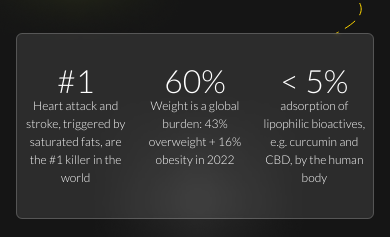
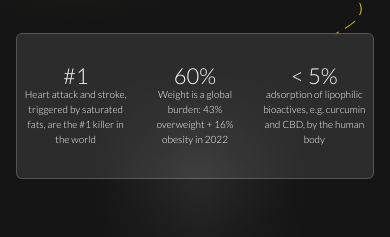
Before and after one commit to MrDrProfessorPatrick/olexir, a Next.js app: page /technology in a window 390 px wide. Shown: the part 875-1112 px from the top of the page. Built offline with nearby package versions, Linux system fonts and the light colour scheme.

Commit message:
problem table aligned #2

```diff
--- a/src/app/technology/page.js
+++ b/src/app/technology/page.js
@@ -88,14 +88,14 @@ export default function Solution() {
                         id="problemsTable"
                         className="flex w-[100%] max-h-[337px] rounded-md bg-white/10 backdrop-blur-[2px] before:content-[''] before:absolute before:inset-0 before:rounded-md before:border before:border-white/20"
                     >
-                        <div className="flex flex-[1_1_0] flex-col justify-center items-center py-8 lg:py-20 px-2 lg:px-5">
+                        <div className="flex flex-[1_1_0] flex-col justify-center items-center py-8 lg:py-20 px-2 lg:px-5 h-full">
                             <div
-                                className={`text-[32px] md:text-[100px] font-light text-white leading-none ${lato.className}`}
+                                className={`text-[22px] md:text-[100px] font-light text-white leading-none ${lato.className}`}
                             >
                                 #1
                             </div>
                             <div
-                                className={`px-0 lg:px-10 text-[12px] md:text-[20px] min-h-[60px] md:min-h-[80px] flex items-start`}
+                                className={`px-0 lg:px-10 text-[10px] md:text-[20px] min-h-[60px] md:min-h-[80px] flex items-start`}
                             >
                                 <p
                                     className={`text-center font-light text-white ${lato.className}`}
@@ -106,15 +106,15 @@ export default function Solution() {
                                 </p>
                             </div>
                         </div>
-                        <div className="flex flex-[1_1_0] flex-col justify-center items-center py-8 lg:py-20 px-2 lg:px-5">
+                        <div className="flex flex-[1_1_0] flex-col justify-center items-center py-8 lg:py-20 px-2 lg:px-5 h-full">
                             <div
-                                className={`text-[32px] md:text-[100px] font-light text-white leading-none ${lato.className}`}
+                                className={`text-[22px] md:text-[100px] font-light text-white leading-none ${lato.className}`}
                             >
                                 <AnimatedNumber value="60" className="inline" />
                                 %
                             </div>
                             <div
-                                className={`px-0 lg:px-10 text-[12px] md:text-[20px] min-h-[60px] md:min-h-[80px] flex items-start h-full`}
+                                className={`px-0 lg:px-10 text-[10px] md:text-[20px] min-h-[60px] md:min-h-[80px] flex items-start`}
                             >
                                 <p
                                     className={`text-center font-light text-white ${lato.className}`}
@@ -133,15 +133,15 @@ export default function Solution() {
                                 </p>
                             </div>
                         </div>
-                        <div className="flex flex-[1_1_0] flex-col justify-center items-center py-8 lg:py-20 px-2 lg:px-5">
+                        <div className="flex flex-[1_1_0] flex-col justify-center items-center py-8 lg:py-20 px-2 lg:px-5 h-full">
                             <div
-                                className={`text-[32px] md:text-[100px] font-light text-white leading-none ${lato.className}`}
+                                className={`text-[22px] md:text-[100px] font-light text-white leading-none ${lato.className}`}
                             >
                                 <span>&lt;</span>{' '}
                                 <AnimatedNumber value="5" className="inline" />%
                             </div>
                             <div
-                                className={`px-0 lg:px-10 text-[12px] md:text-[20px] min-h-[60px] md:min-h-[80px] flex items-start`}
+                                className={`px-0 lg:px-10 text-[10px] md:text-[20px] min-h-[60px] md:min-h-[80px] flex items-start`}
                             >
                                 <p
                                     className={`text-center font-light text-white ${lato.className}`}
```
